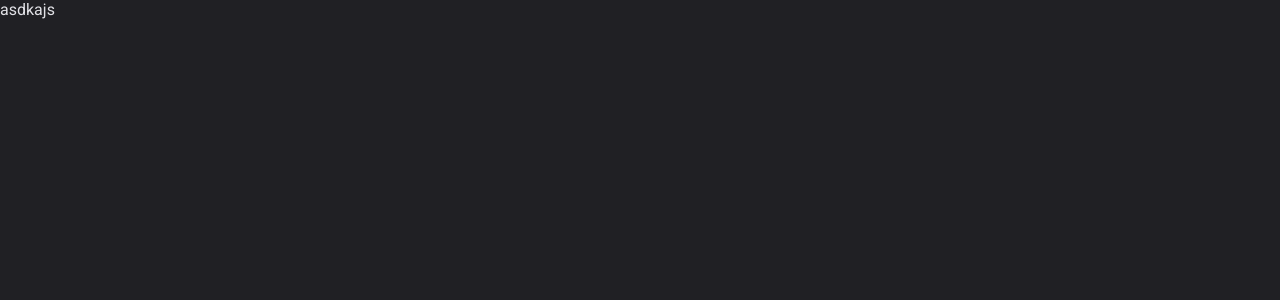
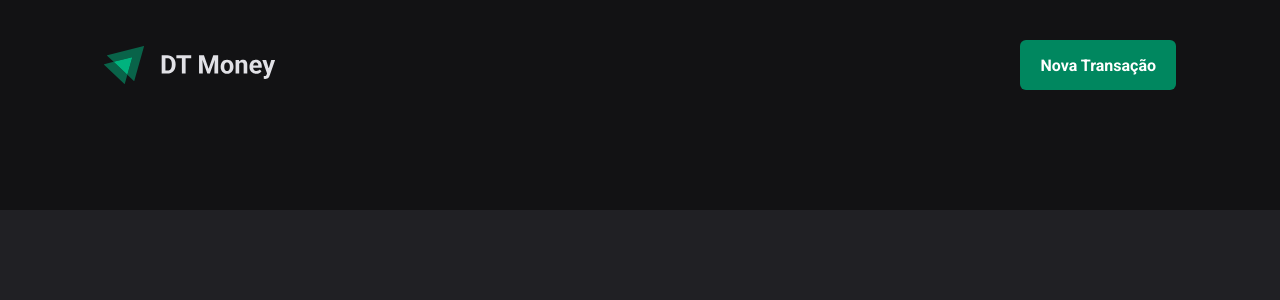
Before and after one commit to jemluz/dt-money, a React (Vite) app: page / in a window 1280 px wide. Shown: the top 300 px of the page. Built offline with nearby package versions, Linux system fonts and the light colour scheme.

Commit message:
Componente: Header
- create Header( ) component
- create Transactions( ) page

```diff
--- a/src/App.tsx
+++ b/src/App.tsx
@@ -1,13 +1,12 @@
 import { ThemeProvider } from 'styled-components';
+import { Transactions } from './pages/Transactions';
 import { defaultTheme } from './styles/defaultTheme';
 import { GlobalStyle } from './styles/global';
 
 export function App() {
   return (
     <ThemeProvider theme={defaultTheme}>
-      <div className="App">
-        asdkajs
-      </div>
+      <Transactions />
       <GlobalStyle />
     </ThemeProvider>
   )
--- /dev/null
+++ b/src/components/Header/index.tsx
@@ -0,0 +1,14 @@
+import { HeaderContainer, HeaderContent, NewTransactionButton } from "./styles";
+import logoImg from '../../assets/logo.svg'
+
+export function Header() {
+  return (
+    <HeaderContainer>
+      <HeaderContent>
+        <img src={logoImg} alt="" />
+
+        <NewTransactionButton>Nova Transação</NewTransactionButton>
+      </HeaderContent>
+    </HeaderContainer>
+  )
+}
--- /dev/null
+++ b/src/components/Header/styles.ts
@@ -0,0 +1,33 @@
+import styled from "styled-components";
+
+export const HeaderContainer = styled.header`
+  background: ${(props) => props.theme["gray-900"]};
+  padding: 2.5rem 0 7.5rem;
+`;
+
+export const HeaderContent = styled.div`
+  width: 100%;
+  max-width: 1120px;
+  margin: 0 auto;
+  padding: 0 1.5rem;
+
+  display: flex;
+  justify-content: space-between;
+  align-items: center;
+`;
+
+export const NewTransactionButton = styled.button`
+  height: 50px;
+  border: 0;
+  background: ${(props) => props.theme["green-500"]};
+  color: ${(props) => props.theme["white"]};
+  font-weight: bold;
+  padding: 0 1.25rem;
+  border-radius: 6px;
+  cursor: pointer;
+
+  &:hover {
+    background: ${(props) => props.theme["green-700"]};
+    transition: background-color .2s;
+  }
+`;
--- /dev/null
+++ b/src/pages/Transactions/index.tsx
@@ -0,0 +1,9 @@
+import { Header } from "../../components/Header";
+
+export function Transactions() {
+  return (
+    <div>
+      <Header />
+    </div>
+  )
+}
```
Also changed, not shown: src/assets/logo.svg (added).
